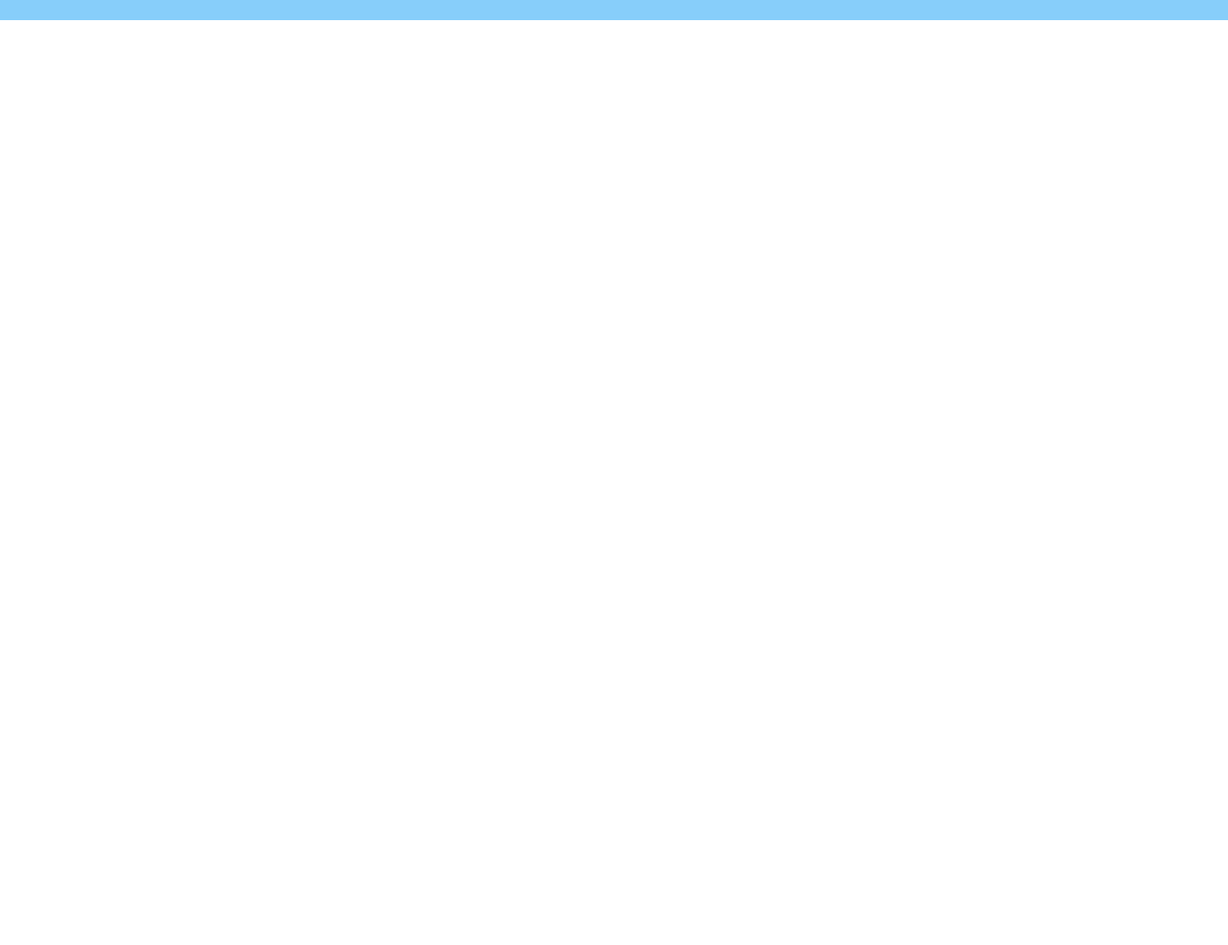
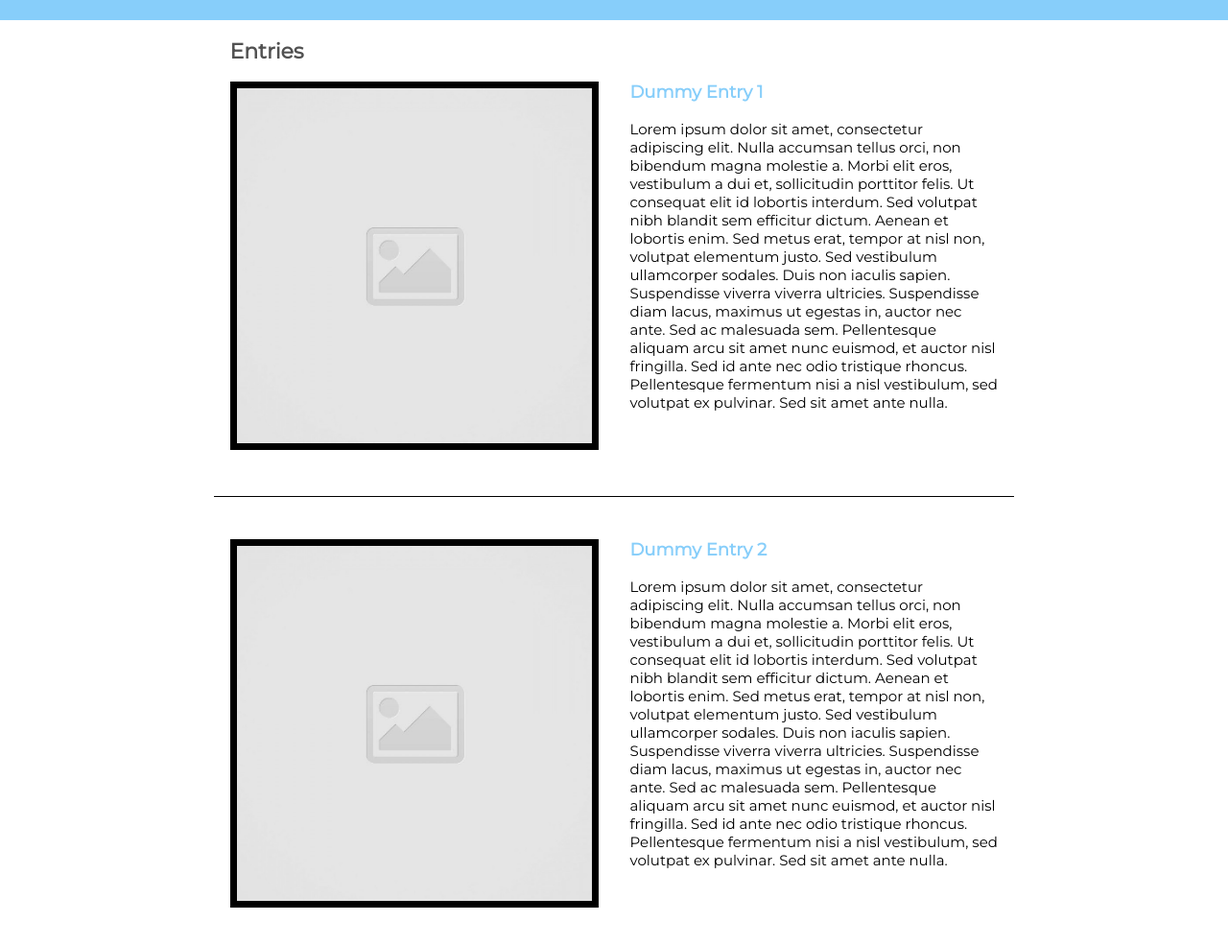
Before and after one commit to ameliatalkington/code-journal, a website: page index.html in a window 1280 px wide. Shown: the part 55-1040 px from the top of the page at 96% size. Before the commit the page ends 800 px from the top, so only its background shows below. Drawn offline with Linux system fonts and the light colour scheme.

Commit message:
Added some dummy journal entries to the UL in the HTML to match the wireframe and made sure they looked good on both mobile and desktop

```diff
--- a/css/layout.css
+++ b/css/layout.css
@@ -19,6 +19,14 @@
   width: 100%;
 }
 
+ul {
+  padding: 0;
+  padding-bottom: 1rem;
+  margin-top: 0;
+  margin-bottom: 2rem;
+  border-bottom: solid black 1px;
+}
+
 @media screen and (min-width: 768px) {
   .title,
   .container {
--- a/css/styles.css
+++ b/css/styles.css
@@ -17,6 +17,16 @@ header {
 
 h2 {
   color: rgb(81, 81, 81);
+}
+
+h3 {
+  margin-top: 0;
+  font-size: 18px;
+  color: lightskyblue;
+}
+
+p {
+  font-size: 15px;
 }
 
 label {
--- a/index.html
+++ b/index.html
@@ -59,7 +59,56 @@
       </form>
     </div>
     <div class="container" data-view="entries">
-      <ul></ul>
+      <div class="row">
+        <div class="column-full">
+          <h2>Entries</h2>
+
+        </div>
+      </div>
+      <ul>
+        <div class="row">
+          <div class="column-half">
+            <img class="displayed-image" src="images/placeholder-image-square.jpg" alt="placeholder-image-square">
+          </div>
+          <div class="column-half">
+            <h3>Dummy Entry 1</h3>
+            <p>Lorem ipsum dolor sit amet, consectetur adipiscing elit. Nulla accumsan tellus orci, non bibendum magna molestie a.
+              Morbi elit eros, vestibulum a dui et, sollicitudin porttitor felis. Ut consequat elit id lobortis interdum. Sed
+              volutpat
+              nibh blandit sem efficitur dictum. Aenean et lobortis enim. Sed metus erat, tempor at nisl non, volutpat elementum
+              justo. Sed vestibulum ullamcorper sodales. Duis non iaculis sapien.
+
+              Suspendisse viverra viverra ultricies. Suspendisse diam lacus, maximus ut egestas in, auctor nec ante. Sed ac
+              malesuada
+              sem. Pellentesque aliquam arcu sit amet nunc euismod, et auctor nisl fringilla. Sed id ante nec odio tristique
+              rhoncus.
+              Pellentesque fermentum nisi a nisl vestibulum, sed volutpat ex pulvinar. Sed sit amet ante nulla.</p>
+          </div>
+        </div>
+      </ul>
+      <ul>
+        <div class="row">
+          <div class="column-half">
+            <img class="displayed-image" src="images/placeholder-image-square.jpg" alt="placeholder-image-square">
+          </div>
+          <div class="column-half">
+            <h3>Dummy Entry 2</h3>
+            <p>Lorem ipsum dolor sit amet, consectetur adipiscing elit. Nulla accumsan tellus orci, non bibendum magna
+              molestie a.
+              Morbi elit eros, vestibulum a dui et, sollicitudin porttitor felis. Ut consequat elit id lobortis interdum. Sed
+              volutpat
+              nibh blandit sem efficitur dictum. Aenean et lobortis enim. Sed metus erat, tempor at nisl non, volutpat
+              elementum
+              justo. Sed vestibulum ullamcorper sodales. Duis non iaculis sapien.
+
+              Suspendisse viverra viverra ultricies. Suspendisse diam lacus, maximus ut egestas in, auctor nec ante. Sed ac
+              malesuada
+              sem. Pellentesque aliquam arcu sit amet nunc euismod, et auctor nisl fringilla. Sed id ante nec odio tristique
+              rhoncus.
+              Pellentesque fermentum nisi a nisl vestibulum, sed volutpat ex pulvinar. Sed sit amet ante nulla.</p>
+          </div>
+        </div>
+      </ul>
     </div>
   </main>
   <script src="js/data.js"></script>
```
